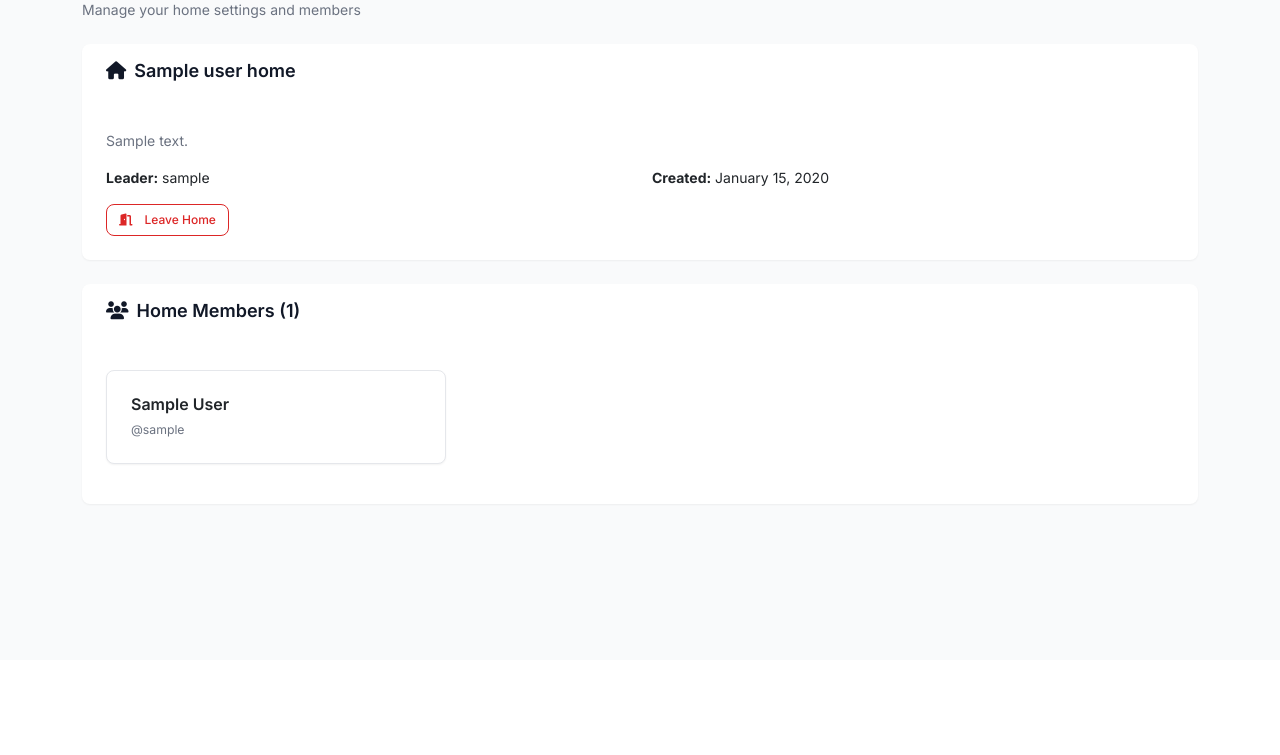
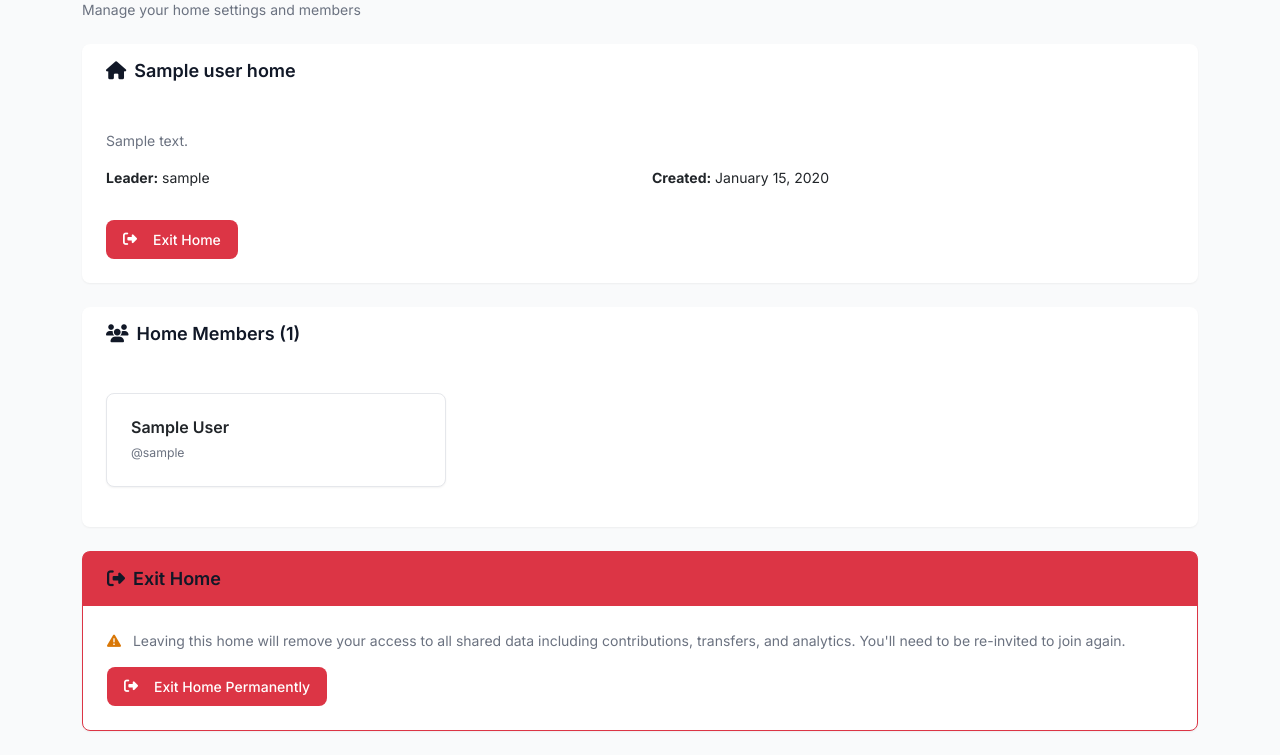
Before and after one commit to IstiaqueAhmd/Home, a FastAPI app: template templates/home_management.html in a window 1280 px wide. Shown: the part 140-895 px from the top of the page. Before the commit the page ends 645 px from the top, so only its background shows below. Run offline with FastAPI, Linux system fonts and the light colour scheme; the template is opened without the code that fills it: most values are stand-ins (such as "Sample title", 1, 10 or a date in 2020).

Commit message:
home update

```diff
--- a/templates/home_management.html
+++ b/templates/home_management.html
@@ -149,14 +149,22 @@
                     </div>
                 </div>
 
-                {% if not is_leader %}
-                <form method="post" action="/leave-home" class="d-inline">
-                    <button type="submit" class="btn btn-outline-danger btn-sm"
-                            onclick="return confirm('Are you sure you want to leave this home?')">
-                        <i class="fas fa-door-open me-1"></i>Leave Home
-                    </button>
-                </form>
-                {% endif %}
+                <div class="mt-3">
+                    {% if not is_leader %}
+                    <form method="post" action="/leave-home" class="d-inline">
+                        <button type="submit" class="btn btn-danger"
+                                onclick="return confirm('Are you sure you want to exit this home? You will lose access to all shared data and will need to be re-invited to join again.')">
+                            <i class="fas fa-sign-out-alt me-2"></i>Exit Home
+                        </button>
+                    </form>
+                    {% else %}
+                    <div class="alert alert-info">
+                        <i class="fas fa-info-circle me-2"></i>
+                        <strong>Home Leader:</strong> You can only exit this home if you're the only member remaining.
+                        To transfer leadership, please contact support or remove all other members first.
+                    </div>
+                    {% endif %}
+                </div>
             </div>
         </div>
 
@@ -244,6 +252,62 @@
             </div>
         </div>
         {% endif %}
+
+        <!-- Exit Home Section -->
+        {% if user_home %}
+        <div class="card border-danger mb-4">
+            <div class="card-header bg-danger text-white border-0">
+                <h5 class="mb-0">
+                    <i class="fas fa-sign-out-alt me-2"></i>Exit Home
+                </h5>
+            </div>
+            <div class="card-body">
+                {% if not is_leader %}
+                    <p class="text-muted mb-3">
+                        <i class="fas fa-exclamation-triangle text-warning me-2"></i>
+                        Leaving this home will remove your access to all shared data including contributions, transfers, and analytics.
+                        You'll need to be re-invited to join again.
+                    </p>
+                    <form method="post" action="/leave-home" class="d-inline">
+                        <button type="submit" class="btn btn-danger"
+                                onclick="return confirm('⚠️ WARNING: Are you absolutely sure you want to exit this home?\\n\\nThis action will:\\n• Remove your access to all shared data\\n• Delete your contribution history from the home\\n• Require you to be re-invited to join again\\n\\nThis cannot be undone. Do you want to continue?')">
+                            <i class="fas fa-sign-out-alt me-2"></i>Exit Home Permanently
+                        </button>
+                    </form>
+                {% else %}
+                    <div class="alert alert-warning mb-3">
+                        <i class="fas fa-crown me-2"></i>
+                        <strong>Home Leader Notice:</strong> As the home leader, you have additional responsibilities.
+                    </div>
+                    <p class="text-muted mb-3">
+                        You can only exit this home under specific conditions:
+                    </p>
+                    <ul class="text-muted mb-3">
+                        <li>You are the only member remaining in the home, OR</li>
+                        <li>You transfer leadership to another member first</li>
+                    </ul>
+
+                    {% if home_members|length == 1 %}
+                    <div class="alert alert-info mb-3">
+                        <i class="fas fa-info-circle me-2"></i>
+                        You are the only member in this home, so you can exit and the home will be deleted.
+                    </div>
+                    <form method="post" action="/leave-home" class="d-inline">
+                        <button type="submit" class="btn btn-danger"
+                                onclick="return confirm('⚠️ WARNING: You are about to delete this home permanently!\\n\\nThis action will:\\n• Delete the entire home and all its data\\n• Remove all contribution and transfer history\\n• Cannot be undone\\n\\nAre you absolutely sure you want to continue?')">
+                            <i class="fas fa-trash-alt me-2"></i>Delete Home & Exit
+                        </button>
+                    </form>
+                    {% else %}
+                    <div class="alert alert-secondary">
+                        <i class="fas fa-users me-2"></i>
+                        You cannot exit while other members are in the home. Please remove all members first or transfer leadership.
+                    </div>
+                    {% endif %}
+                {% endif %}
+            </div>
+        </div>
+        {% endif %}
         {% endif %}
     </div>
 </div>
```
